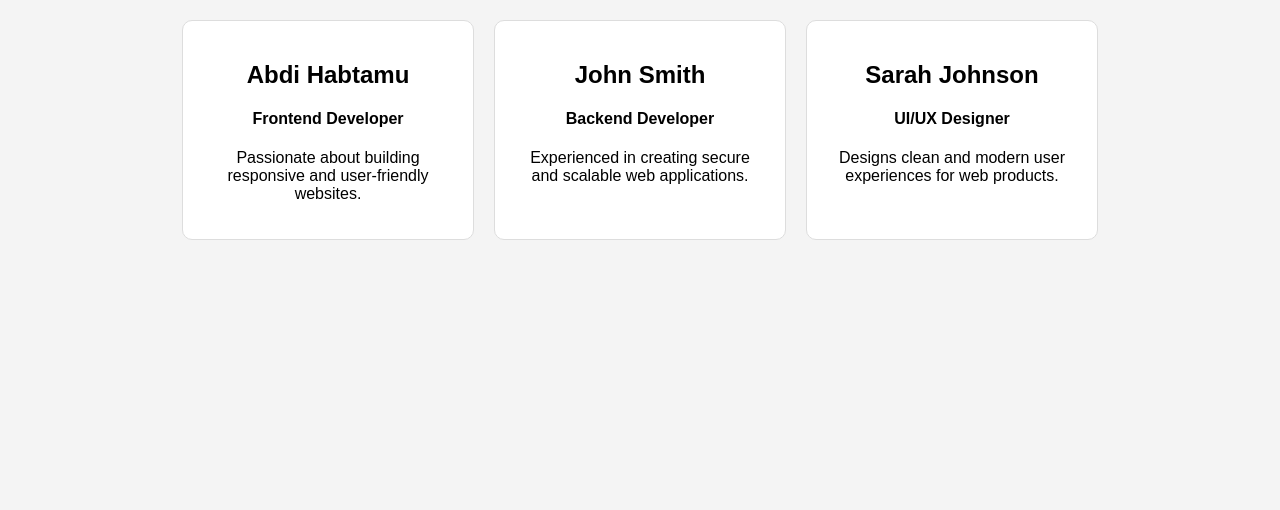
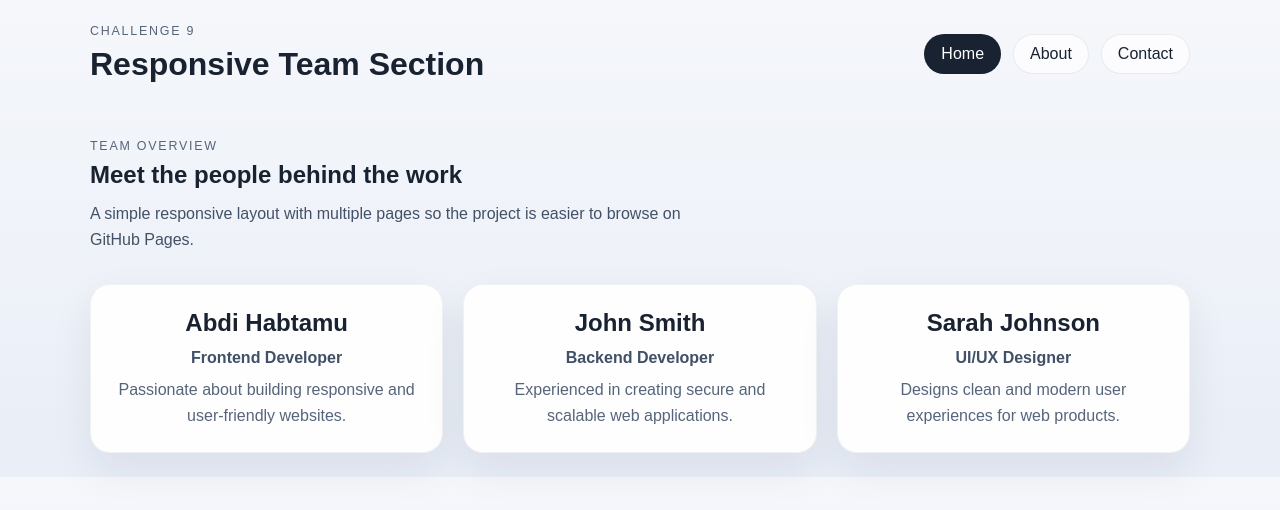
Before and after one commit to abdihabtamu368-cpu/responsive-team-section, a plain HTML site: page index.html in a window 1280 px wide. Drawn offline with Linux system fonts and the light colour scheme.

Commit message:
Add multi-page navigation

```diff
--- a/index.html
+++ b/index.html
@@ -7,26 +7,47 @@
     <link rel="stylesheet" href="style.css">
 </head>
 <body>
+    <header class="site-header">
+        <div>
+            <p class="eyebrow">Challenge 9</p>
+            <h1>Responsive Team Section</h1>
+        </div>
+
+        <nav class="site-nav" aria-label="Main navigation">
+            <a class="nav-link active" href="index.html">Home</a>
+            <a class="nav-link" href="about.html">About</a>
+            <a class="nav-link" href="contact.html">Contact</a>
+        </nav>
+    </header>
+
+    <main>
+        <section class="hero">
+            <div>
+                <p class="eyebrow">Team Overview</p>
+                <h2>Meet the people behind the work</h2>
+                <p class="hero-text">A simple responsive layout with multiple pages so the project is easier to browse on GitHub Pages.</p>
+            </div>
+        </section>
 
         <section class="team-section">
-        <div class="card">
+            <article class="card">
                 <h2>Abdi Habtamu</h2>
                 <h4>Frontend Developer</h4>
                 <p>Passionate about building responsive and user-friendly websites.</p>
-        </div>
+            </article>
 
-        <div class="card">
+            <article class="card">
                 <h2>John Smith</h2>
                 <h4>Backend Developer</h4>
                 <p>Experienced in creating secure and scalable web applications.</p>
-        </div>
+            </article>
 
-        <div class="card">
+            <article class="card">
                 <h2>Sarah Johnson</h2>
                 <h4>UI/UX Designer</h4>
                 <p>Designs clean and modern user experiences for web products.</p>
-        </div>
+            </article>
         </section>
-
+    </main>
 </body>
 </html>
--- a/style.css
+++ b/style.css
@@ -1,29 +1,109 @@
+* {
+    box-sizing: border-box;
+}
+
 body {
+    margin: 0;
+    padding: 24px;
     font-family: Arial, sans-serif;
-    background-color: #f4f4f4;
+    background: linear-gradient(180deg, #f5f7fb 0%, #e9eef7 100%);
+    color: #182230;
+}
+
+.site-header,
+.hero,
+.team-section {
+    max-width: 1100px;
+    margin: 0 auto;
+}
+
+.site-header {
+    display: flex;
+    justify-content: space-between;
+    align-items: center;
+    gap: 24px;
+    margin-bottom: 28px;
+}
+
+.site-header h1,
+.hero h2,
+.card h2 {
     margin: 0;
-    padding: 20px;
+}
+
+.eyebrow {
+    margin: 0 0 8px;
+    text-transform: uppercase;
+    letter-spacing: 0.14em;
+    font-size: 0.78rem;
+    color: #56657a;
+}
+
+.site-nav {
+    display: flex;
+    flex-wrap: wrap;
+    gap: 12px;
+}
+
+.nav-link {
+    text-decoration: none;
+    color: #182230;
+    background: rgba(255, 255, 255, 0.7);
+    border: 1px solid rgba(24, 34, 48, 0.08);
+    padding: 10px 16px;
+    border-radius: 999px;
+}
+
+.nav-link.active {
+    background: #182230;
+    color: #ffffff;
+}
+
+.hero {
+    padding: 28px 0 12px;
+}
+
+.hero-text {
+    max-width: 640px;
+    margin: 12px 0 0;
+    line-height: 1.6;
+    color: #435166;
 }
 
 .team-section {
-    display: flex;
+    display: grid;
+    grid-template-columns: repeat(3, minmax(0, 1fr));
     gap: 20px;
-    justify-content: center;
+    padding-top: 20px;
 }
 
 .card {
-    background-color: white;
-    padding: 20px;
-    border-radius: 10px;
-    width: 250px;
+    background: rgba(255, 255, 255, 0.92);
+    padding: 24px;
+    border-radius: 20px;
+    box-shadow: 0 16px 40px rgba(24, 34, 48, 0.08);
+    border: 1px solid rgba(24, 34, 48, 0.06);
     text-align: center;
-    border: 1px solid #ddd;
 }
 
-/* Mobile Layout */
-@media (max-width: 768px) {
+.card h4 {
+    margin: 12px 0 10px;
+    color: #405066;
+}
+
+.card p {
+    margin: 0;
+    line-height: 1.6;
+    color: #56657a;
+}
+
+@media (max-width: 900px) {
+    .site-header {
+        flex-direction: column;
+        align-items: flex-start;
+    }
+
     .team-section {
-        flex-direction: column;
-        align-items: center;
+        grid-template-columns: 1fr;
     }
 }
```
Also changed, not shown: about.html (added, +46 -0 lines), contact.html (added, +46 -0 lines). Lines whose indentation alone changed are shown as unchanged.
